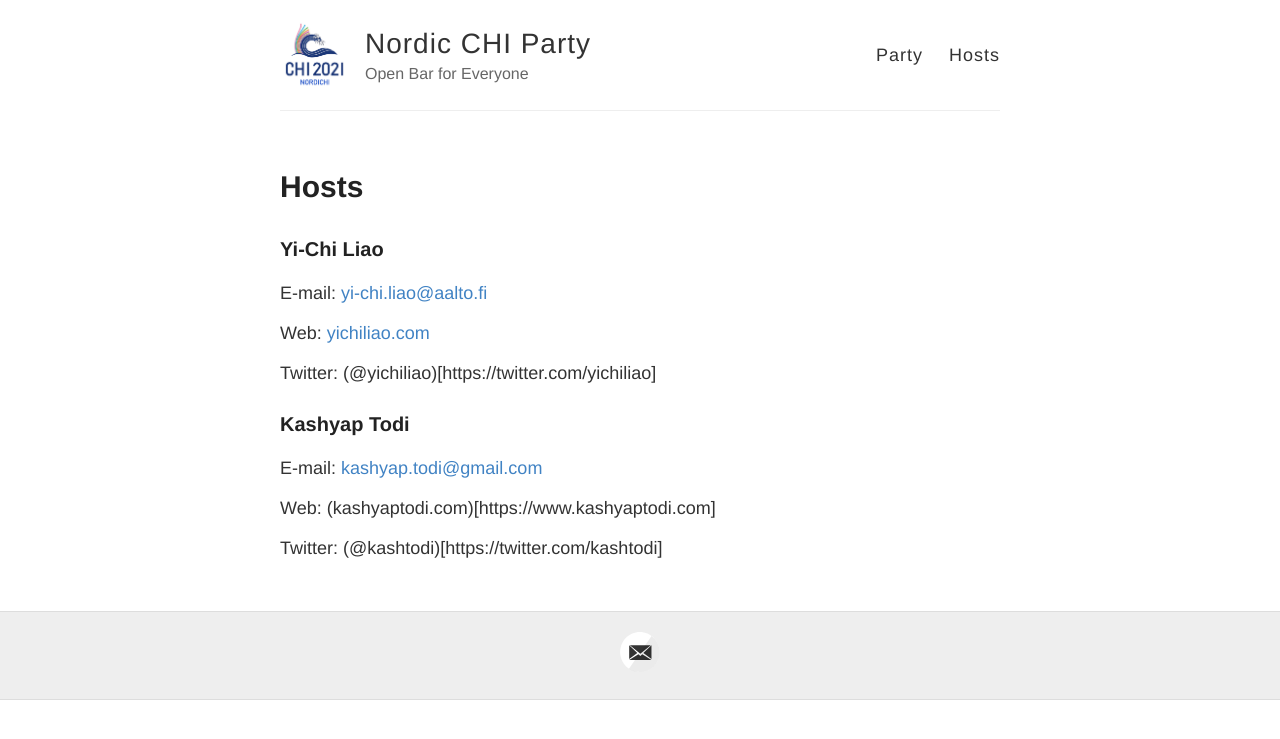
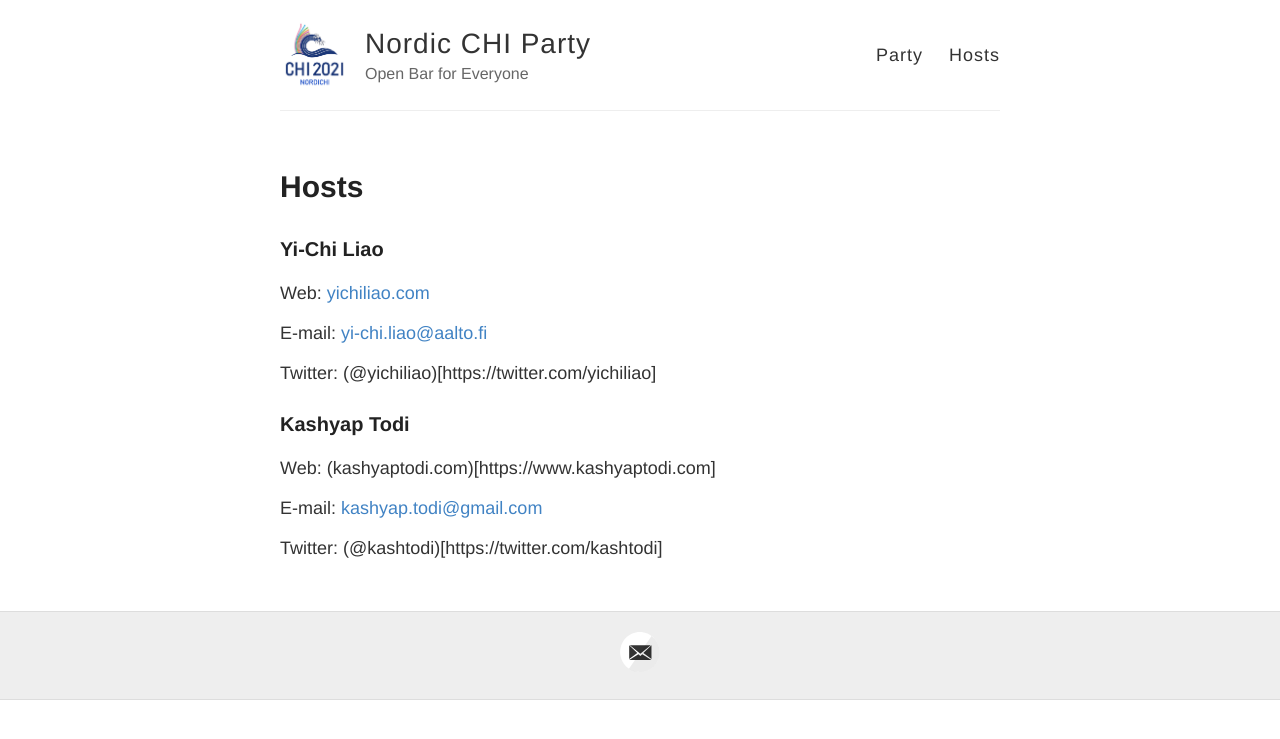
Before and after one commit to nordichi/nordichi.github.io, a Jekyll site: the page built from about.md, in a window 1280 px wide. Shown: the top 739 px of the page. Built offline with Jekyll 4.4.1, drawn with Linux system fonts in a browser that asks for light colours; part of the change alters nothing that is shown.

```diff
--- a/about.md
+++ b/about.md
@@ -6,16 +6,17 @@ permalink: /hosts/
 
 ### Yi-Chi Liao
 
-E-mail: [yi-chi.liao@aalto.fi](mail-to:yi-chi.liao@aalto.fi)
+Web: [yichiliao.com](http://yichiliao.com)
 
-Web: [yichiliao.com](http://yichiliao.com)
+E-mail: [yi-chi.liao@aalto.fi](mailto:yi-chi.liao@aalto.fi)
 
 Twitter: (@yichiliao)[https://twitter.com/yichiliao]
 
 ### Kashyap Todi
 
-E-mail: [kashyap.todi@gmail.com](mail-to:kashyap.todi@gmail.com)
-
 Web: (kashyaptodi.com)[https://www.kashyaptodi.com]
 
+E-mail: [kashyap.todi@gmail.com](mailto:kashyap.todi@gmail.com)
+
+
 Twitter: (@kashtodi)[https://twitter.com/kashtodi]
```
